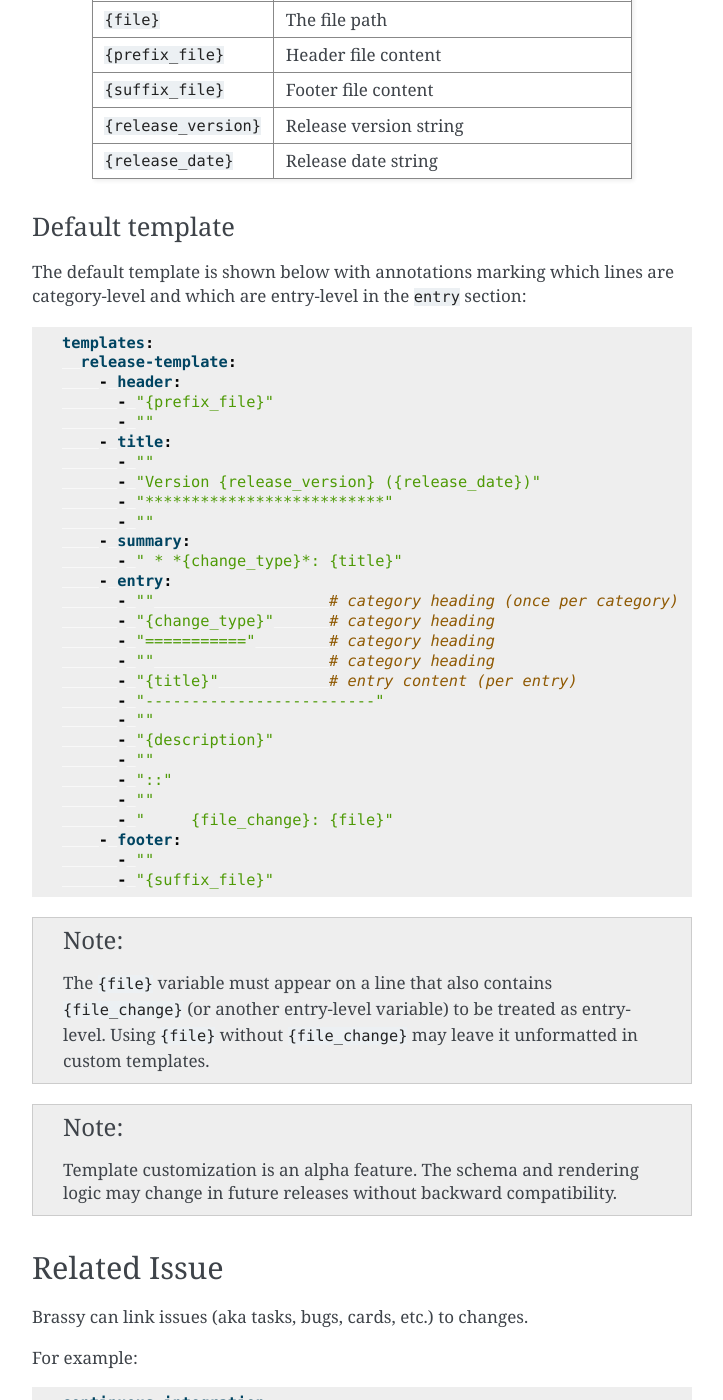
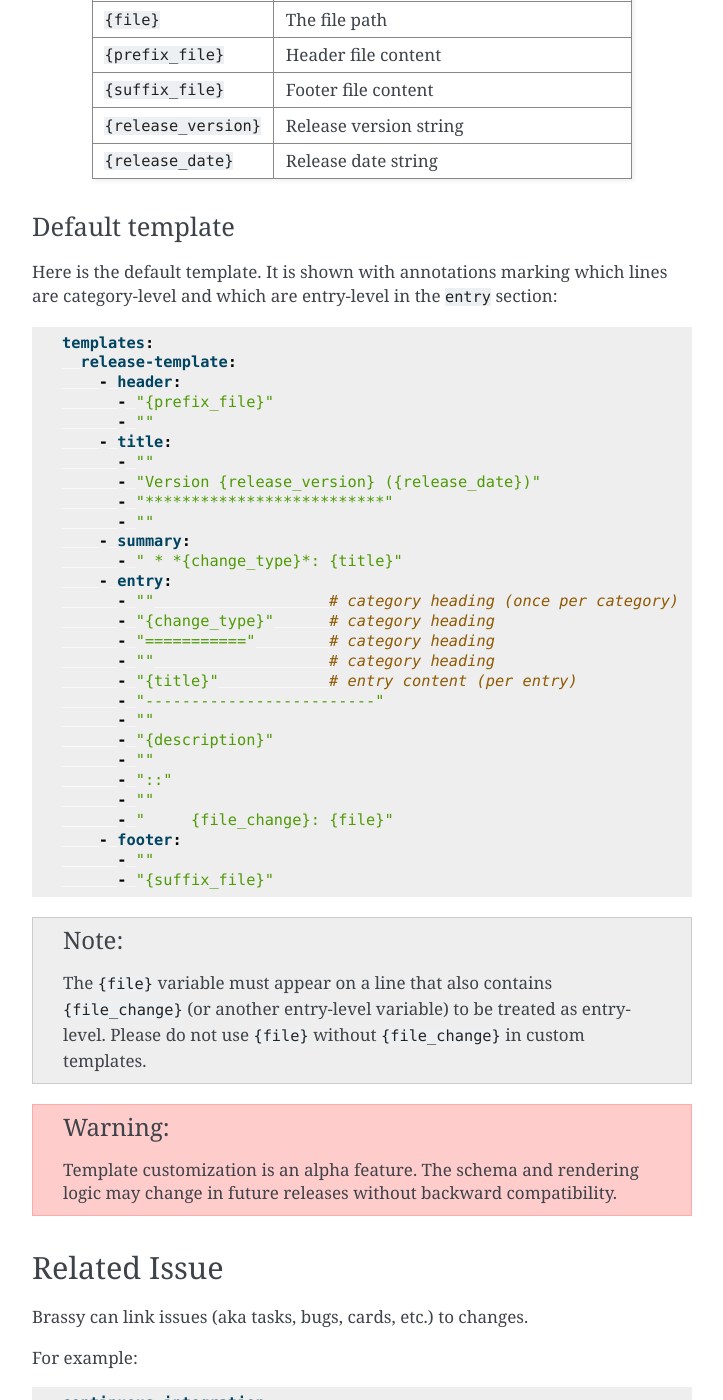
Before and after one commit to biosafetylvl5/brassy, a Sphinx documentation site: the page built from sphinx/source/using-brassy.rst, in a window 1280 px wide and 1400 px high, scrolled down 5365 px. Shown: the whole window, without its empty margins (388-1111 px from the left). Built offline with Sphinx 7.4.7, drawn with Linux system fonts in a browser that asks for light colours.

Commit message:
Revise default template annotations and notes
Updated the default template description and changed note to warning.

```diff
--- a/sphinx/source/using-brassy.rst
+++ b/sphinx/source/using-brassy.rst
@@ -240,7 +240,7 @@ Available template variables
 Default template
 ^^^^^^^^^^^^^^^^
 
-The default template is shown below with annotations marking which lines
+Here is the default template. It is shown with annotations marking which lines
 are category-level and which are entry-level in the ``entry`` section:
 
 .. code-block:: yaml
@@ -278,10 +278,10 @@ are category-level and which are entry-level in the ``entry`` section:
 
    The ``{file}`` variable must appear on a line that also contains
    ``{file_change}`` (or another entry-level variable) to be treated
-   as entry-level. Using ``{file}`` without ``{file_change}`` may leave
-   it unformatted in custom templates.
+   as entry-level. Please do not use ``{file}`` without
+   ``{file_change}`` in custom templates.
 
-.. note::
+.. warning::
 
    Template customization is an alpha feature. The schema and rendering
    logic may change in future releases without backward compatibility.
```
